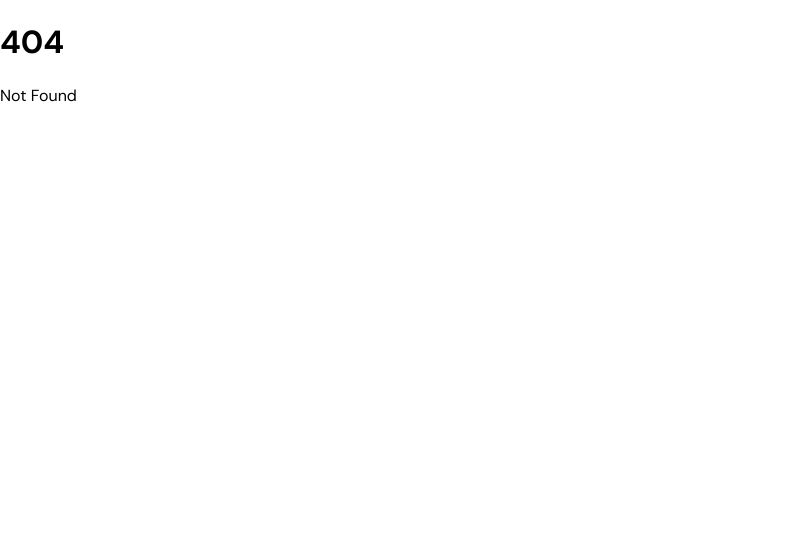
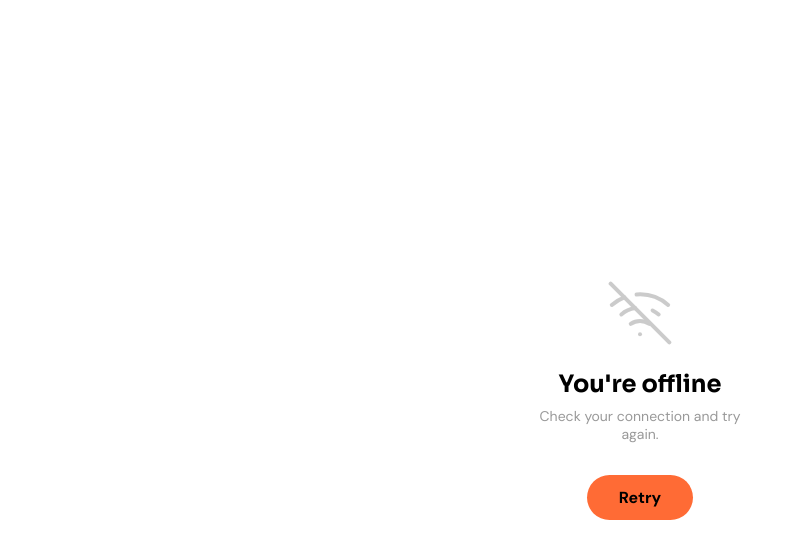
Before and after one commit to GraysonCAdams/scrolly, a SvelteKit app: page /offline in a window 1280 px wide. Before the commit this address had no page. Shown: the top 558 px of the page, without its empty margins (0-802 px from the left). Built offline with nearby package versions, Linux system fonts and the light colour scheme; a web font is replaced by a local one.

Commit message:
feat: add offline fallback page

```diff
--- /dev/null
+++ b/src/routes/offline/+page.svelte
@@ -0,0 +1,78 @@
+<svelte:head>
+	<title>Offline — scrolly</title>
+</svelte:head>
+
+<div class="offline-container">
+	<div class="offline-icon">
+		<svg viewBox="0 0 24 24" fill="none" stroke="currentColor" stroke-width="1.5" stroke-linecap="round" stroke-linejoin="round">
+			<line x1="1" y1="1" x2="23" y2="23" />
+			<path d="M16.72 11.06A10.94 10.94 0 0 1 19 12.55" />
+			<path d="M5 12.55a10.94 10.94 0 0 1 5.17-2.39" />
+			<path d="M10.71 5.05A16 16 0 0 1 22.56 9" />
+			<path d="M1.42 9a15.91 15.91 0 0 1 4.7-2.88" />
+			<path d="M8.53 16.11a6 6 0 0 1 6.95 0" />
+			<line x1="12" y1="20" x2="12.01" y2="20" />
+		</svg>
+	</div>
+	<h1>You're offline</h1>
+	<p>Check your connection and try again.</p>
+	<button onclick={() => window.location.reload()}>Retry</button>
+</div>
+
+<style>
+	.offline-container {
+		display: flex;
+		flex-direction: column;
+		align-items: center;
+		justify-content: center;
+		min-height: 100dvh;
+		padding: var(--space-xl);
+		text-align: center;
+		background: var(--bg-primary);
+		color: var(--text-primary);
+	}
+
+	.offline-icon {
+		width: 64px;
+		height: 64px;
+		color: var(--text-muted);
+		opacity: 0.5;
+		margin-bottom: var(--space-xl);
+	}
+
+	.offline-icon svg {
+		width: 100%;
+		height: 100%;
+	}
+
+	h1 {
+		font-family: var(--font-display);
+		font-size: 1.5rem;
+		font-weight: 700;
+		margin: 0 0 var(--space-sm);
+		color: var(--text-primary);
+	}
+
+	p {
+		color: var(--text-muted);
+		font-size: 0.875rem;
+		margin: 0 0 var(--space-2xl);
+		max-width: 240px;
+	}
+
+	button {
+		padding: var(--space-md) var(--space-2xl);
+		background: var(--accent-primary);
+		color: #000000;
+		border: none;
+		border-radius: var(--radius-full);
+		font-size: 1rem;
+		font-weight: 700;
+		cursor: pointer;
+		font-family: var(--font-body);
+	}
+
+	button:active {
+		transform: scale(0.97);
+	}
+</style>
```
